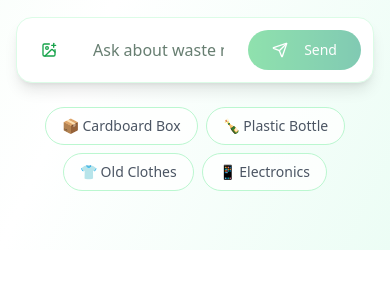
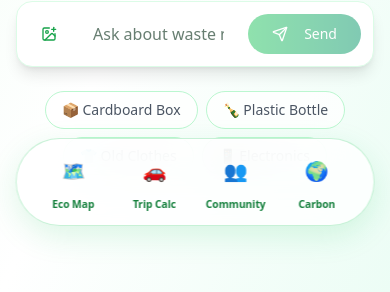
Before and after one commit to Saeesh-Vele/Midori, a React (Vite) app: page /chat in a window 390 px wide. Shown: the part 594-886 px from the top of the page. Before the commit the page ends 844 px from the top, so only its background shows below. Built offline with nearby package versions, Linux system fonts and the light colour scheme; no server answers; the HTML template or start-up script is replaced by a standard one.

Commit message:
Mobile Optimization

```diff
--- a/src/components/EcoChatbot.tsx
+++ b/src/components/EcoChatbot.tsx
@@ -412,8 +412,8 @@ const EcoChatbot = () => {
             </header>
 
             {/* Chat Container */}
-            <div className="max-w-4xl mx-auto px-4 py-6">
-                <ScrollArea className="h-[60vh] pr-4" ref={scrollRef}>
+            <div className="max-w-4xl mx-auto px-4 py-6 relative z-10">
+                <ScrollArea className="h-[58vh] md:h-[60vh] pr-4" ref={scrollRef}>
                     <div className="space-y-4">
                         {messages.map((message) => (
                             <div
@@ -567,7 +567,7 @@ const EcoChatbot = () => {
                 </div>
 
                 {/* Quick Tips */}
-                <div className="mt-6 flex flex-wrap gap-2 justify-center">
+                <div className="mt-6 flex flex-wrap gap-2 justify-center pb-24 md:pb-0">
                     {["📦 Cardboard Box", "🍾 Plastic Bottle", "👕 Old Clothes", "📱 Electronics"].map((tip) => (
                         <button
                             key={tip}
@@ -579,6 +579,35 @@ const EcoChatbot = () => {
                     ))}
                 </div>
             </div>
+
+            {/* ── Premium Mobile Bottom Nav ── */}
+            <nav className="md:hidden fixed bottom-6 left-1/2 -translate-x-1/2 z-[60] flex justify-around items-center w-[92%] max-w-sm px-4 py-3"
+                style={{
+                    background: "rgba(255,255,255,0.85)",
+                    backdropFilter: "blur(20px) saturate(180%)",
+                    WebkitBackdropFilter: "blur(20px) saturate(180%)",
+                    border: "1px solid rgba(34,197,94,0.25)",
+                    borderRadius: 999,
+                    boxShadow: "0 10px 30px rgba(34,197,94,0.15), 0 1px 0 rgba(255,255,255,0.8) inset",
+                }}
+            >
+                {navItems.map((item) => (
+                    <button
+                        key={item.path}
+                        onClick={() => navigate(item.path)}
+                        className="flex flex-col items-center gap-1.5 focus:outline-none w-14 group transition-transform duration-300"
+                        style={{ color: "#15803d", background: "transparent", border: "none" }}
+                    >
+                        <span
+                            className="flex items-center justify-center w-10 h-10 rounded-full transition-all duration-300 group-hover:bg-green-100 group-hover:scale-110"
+                            style={{ fontSize: "1.2rem", boxShadow: "inset 0 0 0 1px rgba(34,197,94,0.0)" }}
+                        >
+                            {item.icon}
+                        </span>
+                        <span style={{ fontSize: "0.65rem", fontWeight: 700, letterSpacing: "-0.01em" }}>{item.label}</span>
+                    </button>
+                ))}
+            </nav>
         </div>
     );
 };
```
